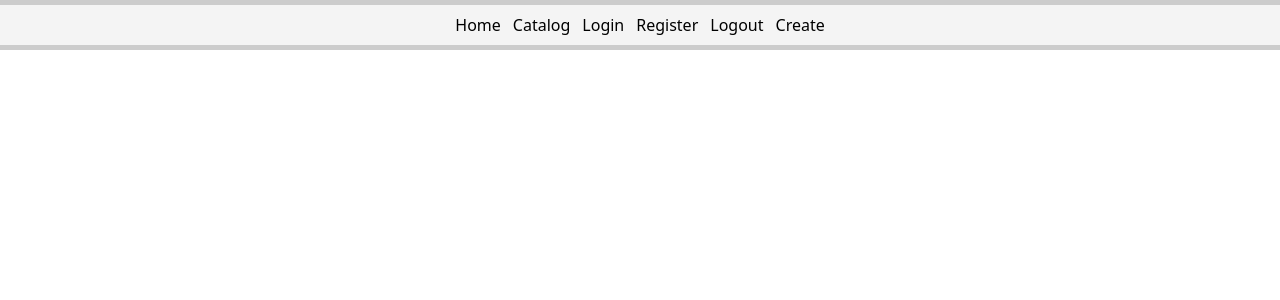
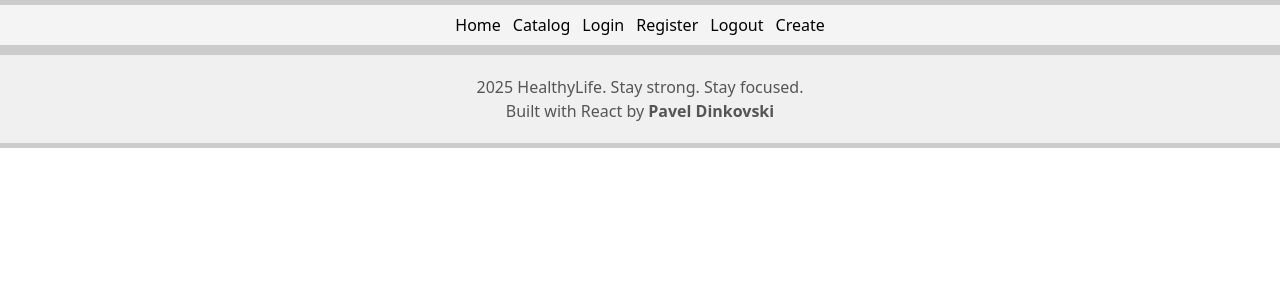
Before and after one commit to Pidinkovski/SoftUni-React-MyProject-Exam, a React (Vite) app in the folder client/: page / in a window 1280 px wide. Shown: the top 300 px of the page. Built offline with nearby package versions, Linux system fonts and the light colour scheme.

Commit message:
create a simple footer

```diff
--- a/client/public/styles/styles.css
+++ b/client/public/styles/styles.css
@@ -1,9 +1,18 @@
 .header-nav {
     display: flex;
     justify-content: center;
-    gap :12px;
+    gap: 12px;
     padding: 8px 16px;
     border-bottom: 5px solid #ccc;
-    border-top:  5px solid #ccc;
+    border-top: 5px solid #ccc;
     background-color: #f4f4f4;
 }
+
+.footer {
+    padding: 20px;
+    text-align: center;
+    background: #f0f0f0;
+    color: #555;
+    border-bottom: 5px solid #ccc;
+    border-top: 5px solid #ccc;
+}
--- a/client/src/App.jsx
+++ b/client/src/App.jsx
@@ -1,3 +1,4 @@
+import Footer from "./components/footer/Footer"
 import Header from "./components/header/Header"
 
 
@@ -7,6 +8,7 @@ function App() {
   return (
     <>
     <Header />
+    <Footer/>
     </>
   )
 }
--- /dev/null
+++ b/client/src/components/footer/Footer.jsx
@@ -0,0 +1,10 @@
+export default function Footer() {
+    return (
+        <div>
+            <footer className='footer'>
+                <p>2025 HealthyLife. Stay strong. Stay focused.</p>
+                <p>Built with React by <strong>Pavel Dinkovski</strong></p>
+            </footer>
+        </div>
+    )
+}
```
